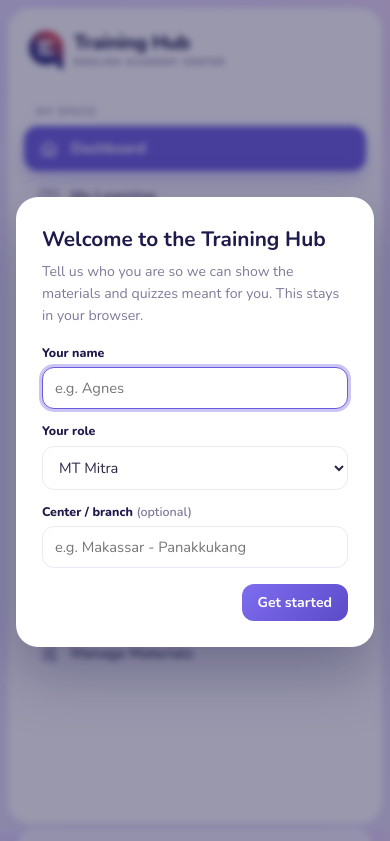
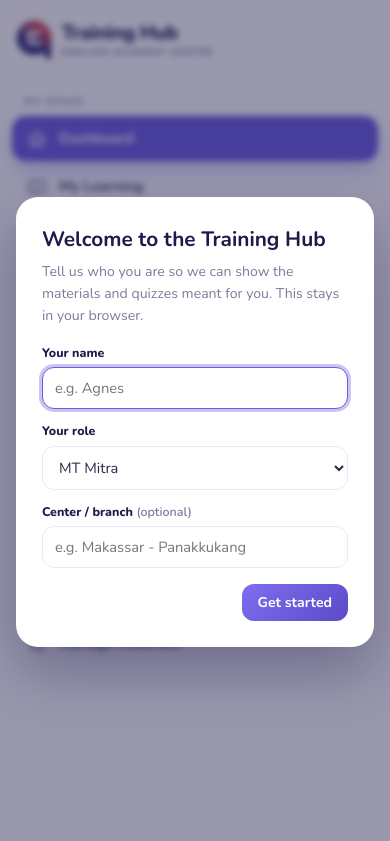
Before and after one commit to agnesgocode/training-hub, a website: page index.html in a window 390 px wide. Shown: the top 841 px of the page. Drawn offline with nearby package versions, Linux system fonts and the light colour scheme.

Commit message:
fix web size

```diff
--- a/assets/style.css
+++ b/assets/style.css
@@ -920,3 +920,21 @@ body.fit .panel { padding: 0; }
 
 @media (max-width: 1180px) { .kpi-row { grid-template-columns: repeat(2, minmax(0, 1fr)); } .two-col { grid-template-columns: 1fr; } }
 @media (max-width: 860px) { .ring-art { display: none; } .pc-tx small { display: none; } }
+
+
+/* =====================================================================
+   FULL-SCREEN LAYOUT — no outer frame or margin; the app fills the window
+   ===================================================================== */
+body { background: var(--page); }
+.app { margin: 0; padding: 0; gap: 0; min-height: 100vh; border-radius: 0; box-shadow: none; background: transparent; }
+body.fit .app { height: 100vh; min-height: 0; }
+.sidebar { background: #fff; border-radius: 0; box-shadow: 1px 0 0 var(--line); padding: 16px 12px; position: sticky; top: 0; height: 100vh; }
+body.fit .sidebar { position: relative; height: 100%; top: 0; }
+.content { flex: 1; min-width: 0; border-radius: 0; background: var(--page); padding: 18px 26px 22px; }
+.site-footer { background: var(--page); padding: 10px 0 14px; }
+@media (max-width: 860px) {
+  .app { margin: 0; padding: 0; border-radius: 0; }
+  .sidebar { position: static; height: auto; box-shadow: 0 1px 0 var(--line); }
+  .content { padding: 14px; }
+}
+@media print { .sidebar { display: none; } .content { padding: 0; } }
```
